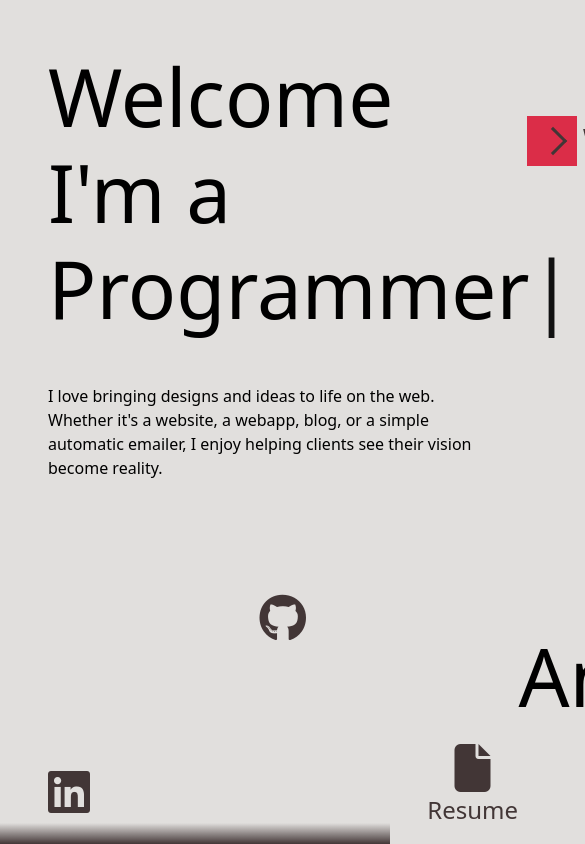
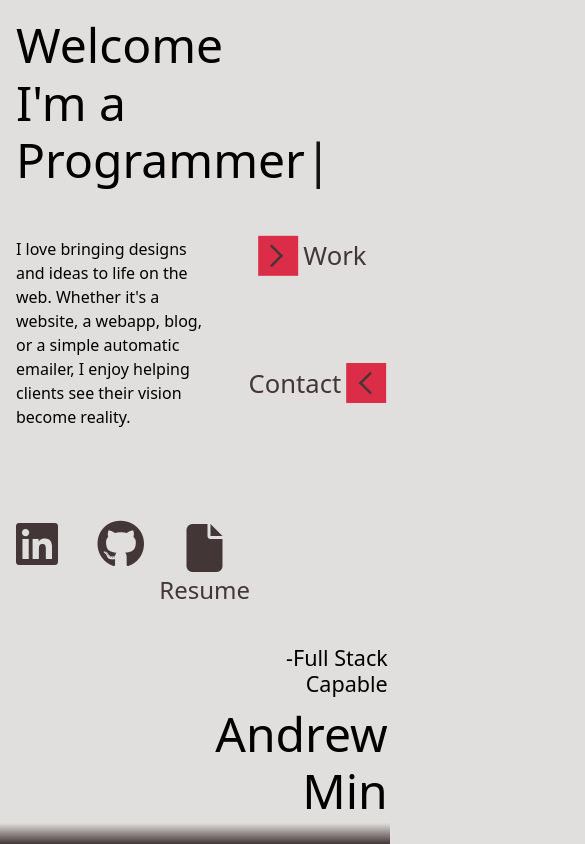
Before and after one commit to andrewymin/portfolio, a React (Vite) app: page / in a window 390 px wide. Shown: the top 844 px of the page, 585 px wide, since content can reach past the window. Built offline with nearby package versions, Linux system fonts and the light colour scheme.

Commit message:
add: intro mobile responsiveness

```diff
--- a/src/components/Contact.jsx
+++ b/src/components/Contact.jsx
@@ -2,7 +2,7 @@ import React, { useState, useRef } from 'react';
 import emailjs from '@emailjs/browser';
 import { ToastContainer, toast } from 'react-toastify';
 import 'react-toastify/dist/ReactToastify.css';
-import Coffee from './Coffee.jsx';
+// import Coffee from './Coffee.jsx';
 
 function Contact(props) {
 
@@ -96,7 +96,7 @@ function Contact(props) {
                     pauseOnHover={false}
                 />
             </div>
-            <Coffee />
+            {/* <Coffee /> */}
         </section>
     );
 }
--- a/src/components/Work.jsx
+++ b/src/components/Work.jsx
@@ -28,7 +28,7 @@ function Work(props) {
                     </nav>
                     <div className='projects container-fluid'>
                         {works.map((project, index)=>
-                            <div key={index} className={`col-md-6 col-lg-4 col-sm-12 col-xs-12 ${project.codeType}`}>
+                            <div key={index} className={`col-md-6 col-xl-4 col-sm-12 col-xs-12 ${project.codeType}`}>
                                 <div className='project'  onClick={()=>{
                                     document.querySelector('#overlay').classList.add('active');
                                     setOpenModal({
--- a/src/css/index.css
+++ b/src/css/index.css
@@ -10,6 +10,43 @@ body {
   overflow-x: hidden;
 }
 
+@media (max-width: 880px) {
+  body h1 {
+    font-size: 3rem;
+  }
+  body #intro .about-me {
+    margin-left: 1rem;
+    margin-top: 1rem;
+  }
+  body #intro .social {
+    margin-left: 1rem;
+    min-width: 210px;
+  }
+  body #intro .social .platforms :nth-child(1) {
+    top: -8rem;
+  }
+  body #intro .social .platforms :nth-child(2) {
+    top: -8rem;
+  }
+  body #intro .social .platforms :nth-child(3) {
+    top: -7rem;
+    right: -1.5rem;
+  }
+  body #intro .title {
+    margin-right: 1rem;
+  }
+  body #intro .menu {
+    display: grid;
+    grid-template-columns: 1fr;
+    align-items: center;
+    height: 50%;
+    margin-top: 10rem;
+    scale: 0.8;
+  }
+  body #intro .menu .link2 {
+    grid-column: 1;
+  }
+}
 .show {
   opacity: 1;
   pointer-events: all;
@@ -46,7 +83,7 @@ section {
   display: grid;
   grid-template-columns: repeat(2, 1fr);
   align-items: center;
-  width: 336px;
+  max-width: 336px;
   height: 85%;
 }
 #mainNav .menu :nth-child(1) {
@@ -174,7 +211,7 @@ section {
 #intro .about-me p {
   margin-top: 3rem;
   width: 80%;
-  min-width: 450px;
+  min-width: 200px;
 }
 #intro .social {
   min-width: 470px;
@@ -183,7 +220,7 @@ section {
   margin-left: 3rem;
 }
 #intro .social .platforms :nth-child(1) {
-  bottom: 1rem;
+  bottom: 2.5rem;
 }
 #intro .social .platforms :nth-child(2) {
   top: -5rem;
@@ -198,15 +235,15 @@ section {
   align-items: center;
   text-decoration: none;
 }
+#intro .social .platforms :nth-child(3)::after {
+  content: "Resume";
+  font-size: 1.5rem;
+}
 #intro .social .platforms a {
   position: absolute;
   font-size: 3rem;
   cursor: pointer;
   color: rgb(66, 54, 54);
-}
-#intro .social .platforms :nth-child(3)::after {
-  content: "Resume";
-  font-size: 1.5rem;
 }
 #intro .social .platforms a:hover {
   color: rgb(219, 45, 72);
@@ -301,27 +338,6 @@ section {
   height: 21px;
   background: linear-gradient(to top, rgb(66, 54, 54), transparent);
   z-index: 1;
-}
-
-#about {
-  display: flex;
-  justify-content: center;
-  position: relative;
-}
-#about .skill-logos {
-  width: 50vw;
-  display: flex;
-  justify-content: center;
-  align-items: center;
-}
-#about .about-me {
-  width: 50vw;
-  display: flex;
-  flex-direction: column;
-  justify-content: center;
-  align-items: flex-start;
-  padding: 0 4.5rem;
-  gap: 1rem;
 }
 
 #about::before {
--- /dev/null
+++ b/src/scss/components/_media.scss
@@ -0,0 +1,84 @@
+@media (max-width: 880px) { // medium screen
+    body {
+
+        h1 {
+            font-size: 3rem;
+        }
+
+        #intro {
+
+            .about-me {
+                margin-left: 1rem;
+                margin-top: 1rem;
+            }
+
+            .social {
+                margin-left: 1rem;
+                min-width: 210px;
+
+                .platforms {
+                    :nth-child(1) {
+                        top: -8rem;
+                    }
+
+                    :nth-child(2) {
+                        top: -8rem;
+                    }
+
+                    :nth-child(3) {
+                        top: -7rem;
+                        right: -1.5rem;
+                    }
+                }
+            }
+
+            .title {
+                margin-right: 1rem;
+            }
+
+        }
+
+        #intro {
+
+            .menu {
+                display: grid;
+                grid-template-columns: 1fr;
+                align-items: center;
+                height: 50%;
+                margin-top: 10rem;
+                scale: .8;
+
+                .link2 {
+                    grid-column: 1;
+                }
+            }
+
+        }
+
+
+    }
+
+}
+
+// @media (max-width: 450px) { // mobile screen
+
+//     body {
+
+//         #intro {
+
+//             .menu {
+//                 display: grid;
+//                 align-items: center;
+//                 height: 50%;
+//                 margin-top: 10rem;
+//                 scale: .7;
+
+//                 .link2 {
+//                     grid-column: 1;
+//                 }
+//             }
+
+//         }
+//     }
+
+// }
--- a/src/scss/index.scss
+++ b/src/scss/index.scss
@@ -1,4 +1,5 @@
 @use './components/wrapper';
+@use './components/media';
 @use "./abstracts/forward" as *;
 
 $coffee-img: 'https://images.unsplash.com/photo-1626790477331-add9bde2fdce?ixlib=rb-4.0.3&ixid=MnwxMjA3fDB8MHxwaG90by1wYWdlfHx8fGVufDB8fHx8&auto=format&fit=crop&w=1176&q=80';
@@ -40,7 +41,7 @@ section {
         display: grid;
         grid-template-columns: repeat(2, 1fr);
         align-items: center;
-        width: 336px;
+        max-width: 336px;
         height: 85%;
 
         :nth-child(1) {
@@ -212,8 +213,7 @@ section {
         p {
             margin-top: 3rem;
             width: 80%;
-            min-width: 450px;
-
+            min-width: 200px;
         }
     }
 
@@ -237,7 +237,7 @@ section {
 
             :nth-child(1) {
                 // transform: translateY(-1rem);
-                bottom: 1rem;
+                bottom: 2.5rem;
             }
 
             :nth-child(2) {
@@ -257,19 +257,22 @@ section {
                 text-decoration: none;
             }
 
+            :nth-child(3)::after {
+                content: 'Resume';
+                font-size: 1.5rem;
+            }
+
             a {
                 position: absolute;
                 font-size: 3rem;
                 cursor: pointer;
                 color: $bark;
-            }
 
-            // a span {
-            //     font-size: 12px;
-            // }
-            :nth-child(3)::after {
-                content: 'Resume';
-                font-size: 1.5rem;
+                // :hover {
+                //     color: $redWood;
+                //     transform: translateY(-5px);
+                // }
+
             }
 
             a:hover {
@@ -407,28 +410,28 @@ section {
     z-index: 1;
 }
 
-#about {
-    display: flex;
-    justify-content: center;
-    position: relative;
+// #about {
+//     display: flex;
+//     justify-content: center;
+//     position: relative;
 
-    .skill-logos {
-        width: 50vw;
-        display: flex;
-        justify-content: center;
-        align-items: center;
-    }
+//     .skill-logos {
+//         width: 50vw;
+//         display: flex;
+//         justify-content: center;
+//         align-items: center;
+//     }
 
-    .about-me {
-        width: 50vw;
-        display: flex;
-        flex-direction: column;
-        justify-content: center;
-        align-items: flex-start;
-        padding: 0 4.5rem;
-        gap: 1rem;
-    }
-}
+//     .about-me {
+//         width: 50vw;
+//         display: flex;
+//         flex-direction: column;
+//         justify-content: center;
+//         align-items: flex-start;
+//         padding: 0 4.5rem;
+//         gap: 1rem;
+//     }
+// }
 
 #about::before {
     content: "";
```
Also changed, not shown: 1 other file (tests, documents, lock files or other folders).
